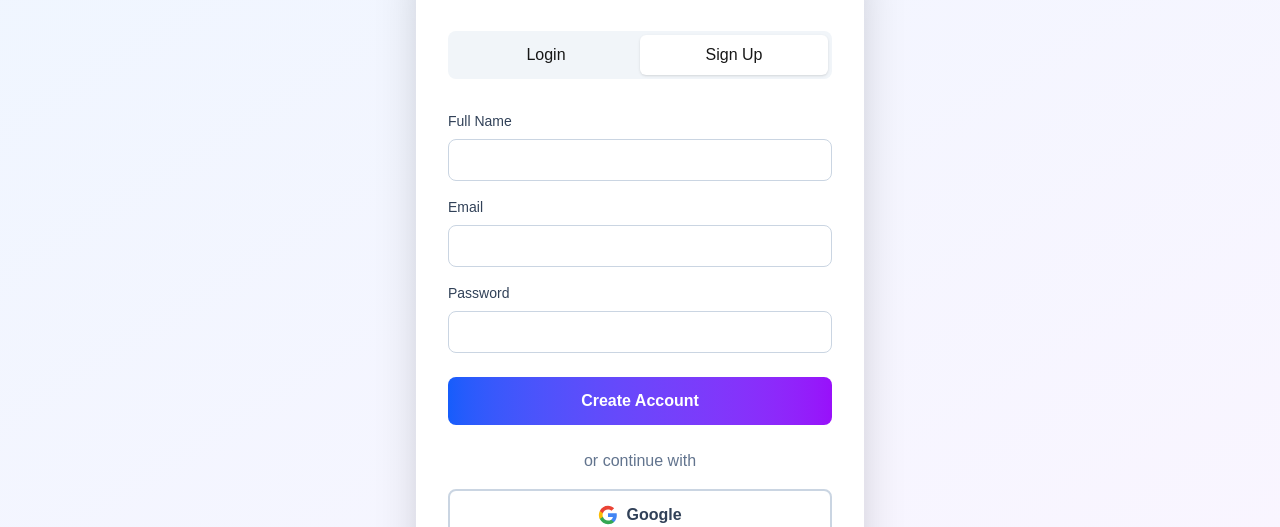
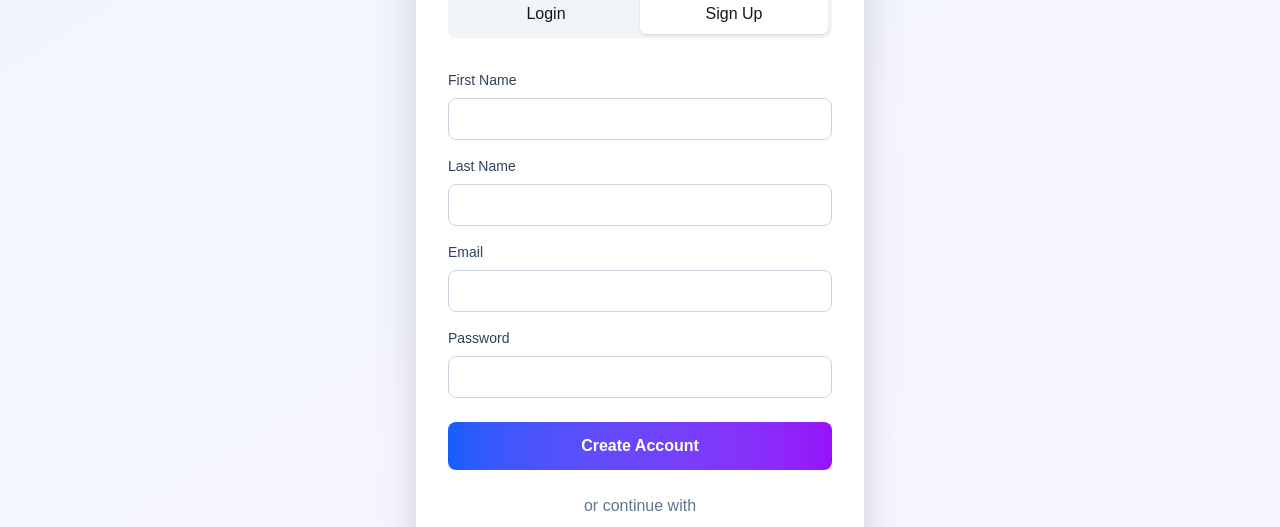
Before and after one commit to nateesoft/lowcode-portal, a Next.js app: page /login in a window 1280 px wide. Both pictures are taken after a click on the button "Sign Up". Shown: the part 130-657 px from the top of the page. Built offline with nearby package versions, Linux system fonts and the light colour scheme; no server answers.

Commit message:
connect login service

```diff
--- a/package.json
+++ b/package.json
@@ -11,6 +11,7 @@
   },
   "dependencies": {
     "@formatjs/intl-locale": "^4.2.11",
+    "axios": "^1.11.0",
     "dinero.js": "^1.9.1",
     "i18next": "^25.3.4",
     "i18next-browser-languagedetector": "^8.2.0",
--- a/src/components/pages/LoginPage.tsx
+++ b/src/components/pages/LoginPage.tsx
@@ -1,6 +1,7 @@
 import React, { useState } from 'react';
 import { Code2 } from 'lucide-react';
 import { UserRole } from '@/lib/types';
+import { authAPI, LoginRequest, RegisterRequest } from '@/lib/api';
 
 interface LoginPageProps {
   setIsAuthenticated: (authenticated: boolean) => void;
@@ -12,6 +13,72 @@ const LoginPage: React.FC<LoginPageProps> = ({
   setUserRole,
 }) => {
   const [isLogin, setIsLogin] = useState(true);
+  const [formData, setFormData] = useState({
+    email: '',
+    password: '',
+    firstName: '',
+    lastName: ''
+  });
+  const [loading, setLoading] = useState(false);
+  const [error, setError] = useState('');
+
+  const handleInputChange = (e: React.ChangeEvent<HTMLInputElement>) => {
+    const { name, value } = e.target;
+    setFormData(prev => ({
+      ...prev,
+      [name]: value
+    }));
+    setError('');
+  };
+
+  const handleSubmit = async (e: React.FormEvent) => {
+    e.preventDefault();
+    setLoading(true);
+    setError('');
+
+    try {
+      if (isLogin) {
+        const loginData: LoginRequest = {
+          email: formData.email,
+          password: formData.password
+        };
+        const response = await authAPI.login(loginData);
+        localStorage.setItem('user', JSON.stringify(response.user));
+        setIsAuthenticated(true);
+        setUserRole('user');
+      } else {
+        if (!formData.firstName || !formData.lastName) {
+          setError('Please fill in all fields');
+          return;
+        }
+        const registerData: RegisterRequest = {
+          email: formData.email,
+          password: formData.password,
+          firstName: formData.firstName,
+          lastName: formData.lastName
+        };
+        const response = await authAPI.register(registerData);
+        localStorage.setItem('user', JSON.stringify(response.user));
+        setIsAuthenticated(true);
+        setUserRole('user');
+      }
+    } catch (err: any) {
+      setError(err.response?.data?.message || 'An error occurred');
+    } finally {
+      setLoading(false);
+    }
+  };
+
+  const handleModeChange = (loginMode: boolean) => {
+    setIsLogin(loginMode);
+    setFormData({
+      email: '',
+      password: '',
+      firstName: '',
+      lastName: ''
+    });
+    setError('');
+  };
 
   return (
     <div className="min-h-screen bg-gradient-to-br from-blue-50 to-purple-50 dark:from-slate-900 dark:to-slate-800 flex items-center justify-center p-4">
@@ -23,44 +90,85 @@ const LoginPage: React.FC<LoginPageProps> = ({
 
         <div className="flex bg-slate-100 dark:bg-slate-700 rounded-lg p-1 mb-8">
           <button
-            onClick={() => setIsLogin(true)}
+            onClick={() => handleModeChange(true)}
             className={`flex-1 py-2 rounded-md transition ${isLogin ? 'bg-white dark:bg-slate-600 shadow' : ''}`}
           >
             Login
           </button>
           <button
-            onClick={() => setIsLogin(false)}
+            onClick={() => handleModeChange(false)}
             className={`flex-1 py-2 rounded-md transition ${!isLogin ? 'bg-white dark:bg-slate-600 shadow' : ''}`}
           >
             Sign Up
           </button>
         </div>
 
-        <div>
+        <form onSubmit={handleSubmit}>
+          {error && (
+            <div className="mb-4 p-3 bg-red-100 dark:bg-red-900 text-red-700 dark:text-red-300 rounded-lg text-sm">
+              {error}
+            </div>
+          )}
+
           {!isLogin && (
-            <div className="mb-4">
-              <label className="block text-sm font-medium text-slate-700 dark:text-slate-300 mb-2">Full Name</label>
-              <input type="text" className="w-full px-4 py-2 border border-slate-300 dark:border-slate-600 rounded-lg focus:ring-2 focus:ring-blue-500 dark:bg-slate-700 dark:text-white" />
-            </div>
+            <>
+              <div className="mb-4">
+                <label className="block text-sm font-medium text-slate-700 dark:text-slate-300 mb-2">First Name</label>
+                <input
+                  type="text"
+                  name="firstName"
+                  value={formData.firstName}
+                  onChange={handleInputChange}
+                  className="w-full px-4 py-2 border border-slate-300 dark:border-slate-600 rounded-lg focus:ring-2 focus:ring-blue-500 dark:bg-slate-700 dark:text-white"
+                  required={!isLogin}
+                />
+              </div>
+              <div className="mb-4">
+                <label className="block text-sm font-medium text-slate-700 dark:text-slate-300 mb-2">Last Name</label>
+                <input
+                  type="text"
+                  name="lastName"
+                  value={formData.lastName}
+                  onChange={handleInputChange}
+                  className="w-full px-4 py-2 border border-slate-300 dark:border-slate-600 rounded-lg focus:ring-2 focus:ring-blue-500 dark:bg-slate-700 dark:text-white"
+                  required={!isLogin}
+                />
+              </div>
+            </>
           )}
 
           <div className="mb-4">
             <label className="block text-sm font-medium text-slate-700 dark:text-slate-300 mb-2">Email</label>
-            <input type="email" className="w-full px-4 py-2 border border-slate-300 dark:border-slate-600 rounded-lg focus:ring-2 focus:ring-blue-500 dark:bg-slate-700 dark:text-white" />
+            <input
+              type="email"
+              name="email"
+              value={formData.email}
+              onChange={handleInputChange}
+              className="w-full px-4 py-2 border border-slate-300 dark:border-slate-600 rounded-lg focus:ring-2 focus:ring-blue-500 dark:bg-slate-700 dark:text-white"
+              required
+            />
           </div>
 
           <div className="mb-6">
             <label className="block text-sm font-medium text-slate-700 dark:text-slate-300 mb-2">Password</label>
-            <input type="password" className="w-full px-4 py-2 border border-slate-300 dark:border-slate-600 rounded-lg focus:ring-2 focus:ring-blue-500 dark:bg-slate-700 dark:text-white" />
+            <input
+              type="password"
+              name="password"
+              value={formData.password}
+              onChange={handleInputChange}
+              className="w-full px-4 py-2 border border-slate-300 dark:border-slate-600 rounded-lg focus:ring-2 focus:ring-blue-500 dark:bg-slate-700 dark:text-white"
+              required
+            />
           </div>
 
           <button
-            onClick={() => setIsAuthenticated(true)}
-            className="w-full py-3 bg-gradient-to-r from-blue-600 to-purple-600 text-white rounded-lg font-semibold hover:shadow-lg transition transform hover:scale-105"
+            type="submit"
+            disabled={loading}
+            className="w-full py-3 bg-gradient-to-r from-blue-600 to-purple-600 text-white rounded-lg font-semibold hover:shadow-lg transition transform hover:scale-105 disabled:opacity-50 disabled:cursor-not-allowed disabled:transform-none"
           >
-            {isLogin ? 'Login' : 'Create Account'}
+            {loading ? 'Processing...' : (isLogin ? 'Login' : 'Create Account')}
           </button>
-        </div>
+        </form>
 
         <div className="mt-6 text-center">
           <span className="text-slate-500 dark:text-slate-400">or continue with</span>
--- /dev/null
+++ b/src/lib/api.ts
@@ -0,0 +1,50 @@
+import axios from 'axios';
+
+const API_BASE_URL = process.env.NEXT_PUBLIC_API_URL || 'http://localhost:8080';
+
+export const api = axios.create({
+  baseURL: API_BASE_URL,
+  headers: {
+    'Content-Type': 'application/json',
+  },
+  withCredentials: true,
+});
+
+export interface LoginRequest {
+  email: string;
+  password: string;
+}
+
+export interface RegisterRequest {
+  email: string;
+  password: string;
+  firstName: string;
+  lastName: string;
+}
+
+export interface User {
+  id: number;
+  email: string;
+  firstName: string;
+  lastName: string;
+  isActive: boolean;
+  createdAt: string;
+  updatedAt: string;
+}
+
+export interface AuthResponse {
+  user: User;
+  message: string;
+}
+
+export const authAPI = {
+  login: async (data: LoginRequest): Promise<AuthResponse> => {
+    const response = await api.post('/auth/login', data);
+    return response.data;
+  },
+
+  register: async (data: RegisterRequest): Promise<AuthResponse> => {
+    const response = await api.post('/auth/register', data);
+    return response.data;
+  },
+};
```
Also changed, not shown: 1 other file (tests, documents, lock files or other folders).
